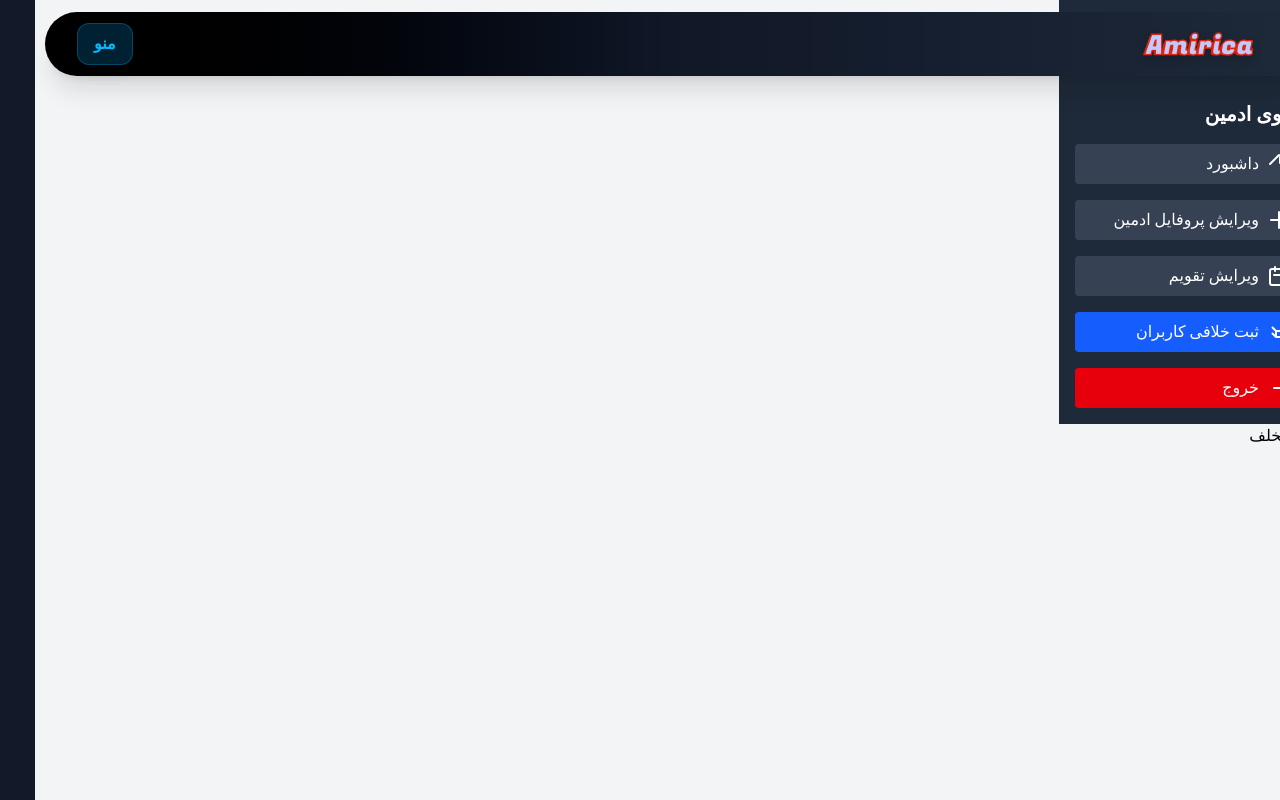
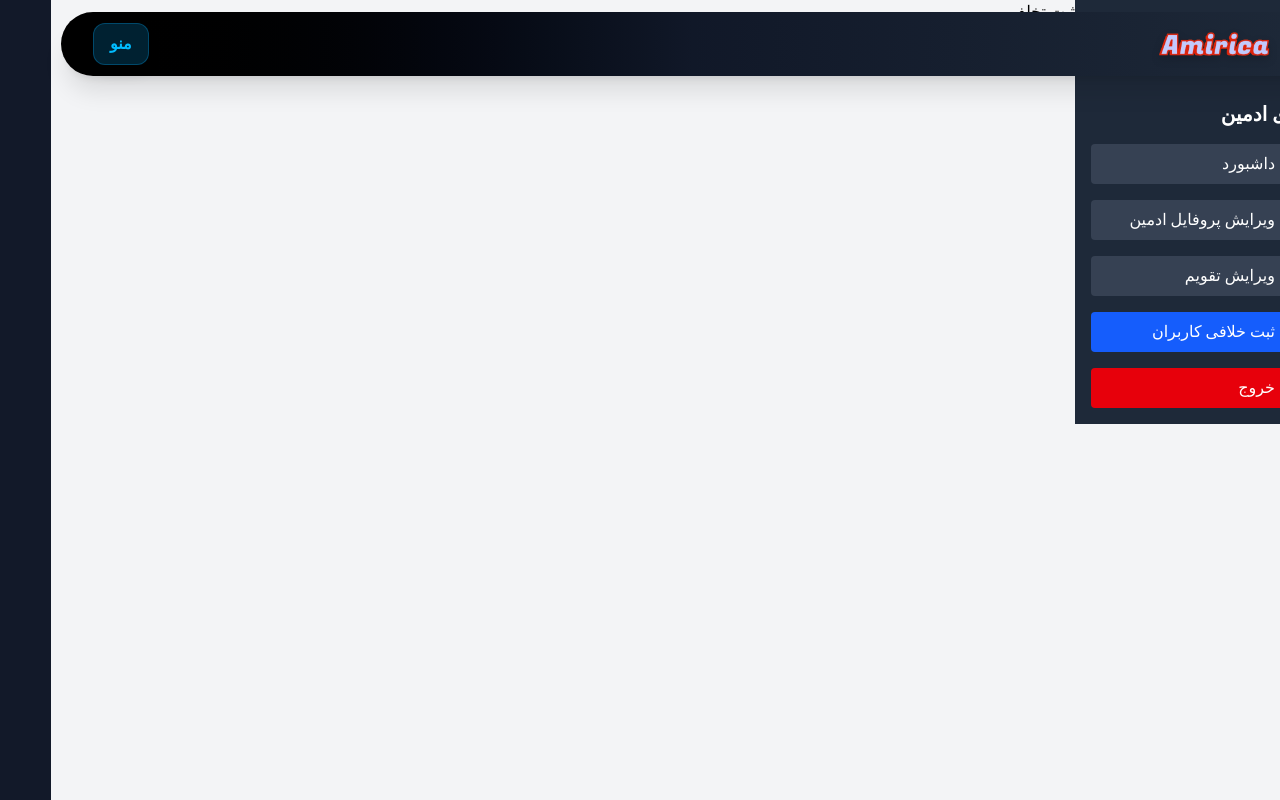
Before and after one commit to HesamPourabbasian/Amirica_front, a Vue app: page /violations in a window 1280 px wide. Built offline with nearby package versions, Linux system fonts and the light colour scheme; a web font is replaced by a local one.

Commit message:
added admin calendar editor

```diff
--- a/src/components/violations.vue
+++ b/src/components/violations.vue
@@ -6,6 +6,9 @@ import AdminSidebar from './AdminSidebar.vue';
 
 
 <template>
+    <div class="flex">
     <AdminSidebar/>
     ثبت تخلف
+
+    </div>
 </template>
```
